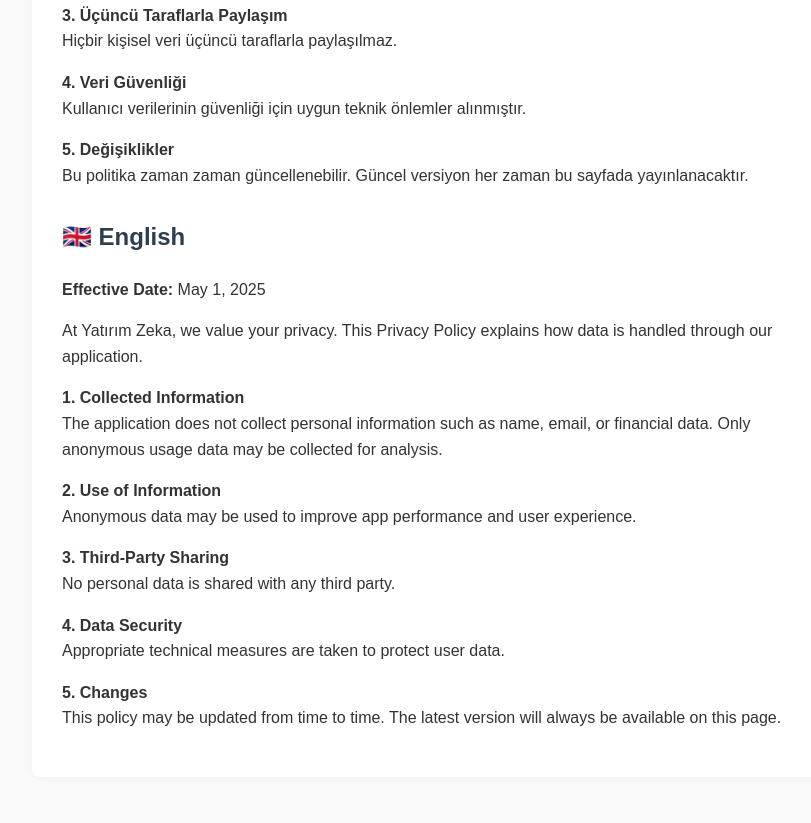
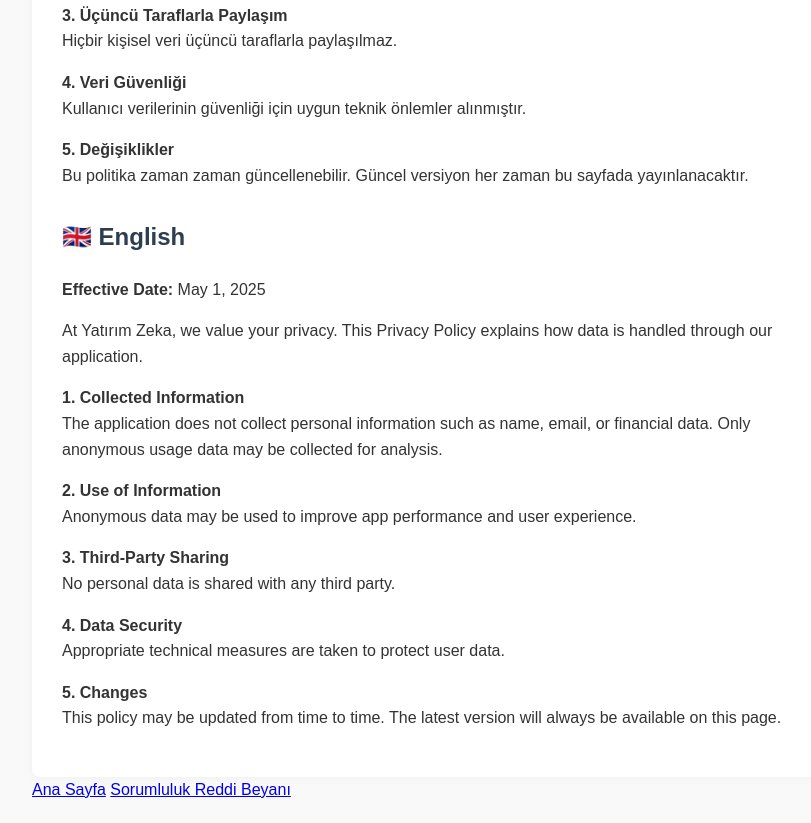
Before and after one commit to Kocborsa/yatirimzeka-legal, a plain HTML site: page privacy.html in a window 1280 px wide. Shown: the part 511-1334 px from the top of the page, without its empty margins (208-1019 px from the left). Before the commit the page ends 1308 px from the top, so only its background shows below. Drawn offline with Linux system fonts and the light colour scheme.

Commit message:
Update privacy.html

```diff
--- a/privacy.html
+++ b/privacy.html
@@ -55,3 +55,5 @@
   </main>
 </body>
 </html>
+<a href="index.html">Ana Sayfa</a>
+<a href="disclaimer.html">Sorumluluk Reddi Beyanı</a>
```
